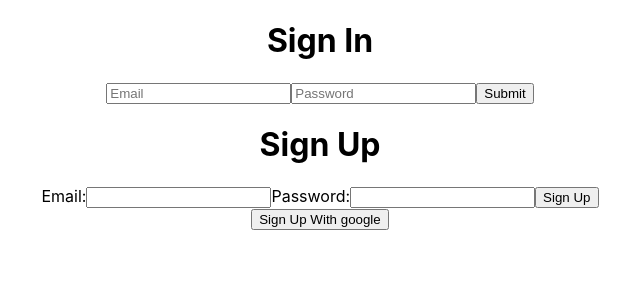
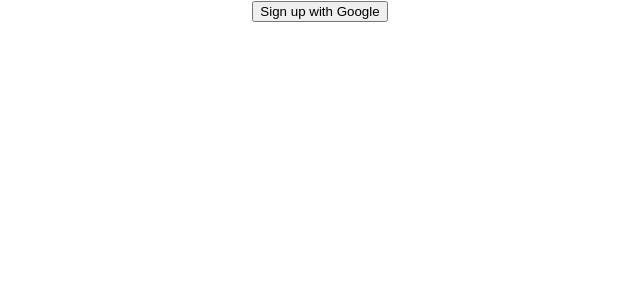
Before and after one commit to hrtechplus/Firebase-AUTH, a React (Create React App) app in the folder client/: page / in a window 1280 px wide. Shown: the top 300 px of the page, without its empty margins (320-960 px from the left). Built offline with nearby package versions, Linux system fonts and the light colour scheme.

Commit message:
Update App.js

```diff
--- a/client/src/App.js
+++ b/client/src/App.js
@@ -4,13 +4,14 @@
 import SignUp from "./component/auth/SIgnUp";
 import toast, { Toaster } from "react-hot-toast";
 import UserDetails from "./component/auth/UserDetails";
+import TestAuth from "./component/auth/TestAuth";
 function App() {
   const isUser = true; // check for the is user null or not
   return (
     <div className="App">
-      <SignIn />
-      <SignUp />
-
+      {/* <SignIn />
+      <SignUp /> */}
+      <TestAuth />
       <Toaster />
     </div>
   );
```
